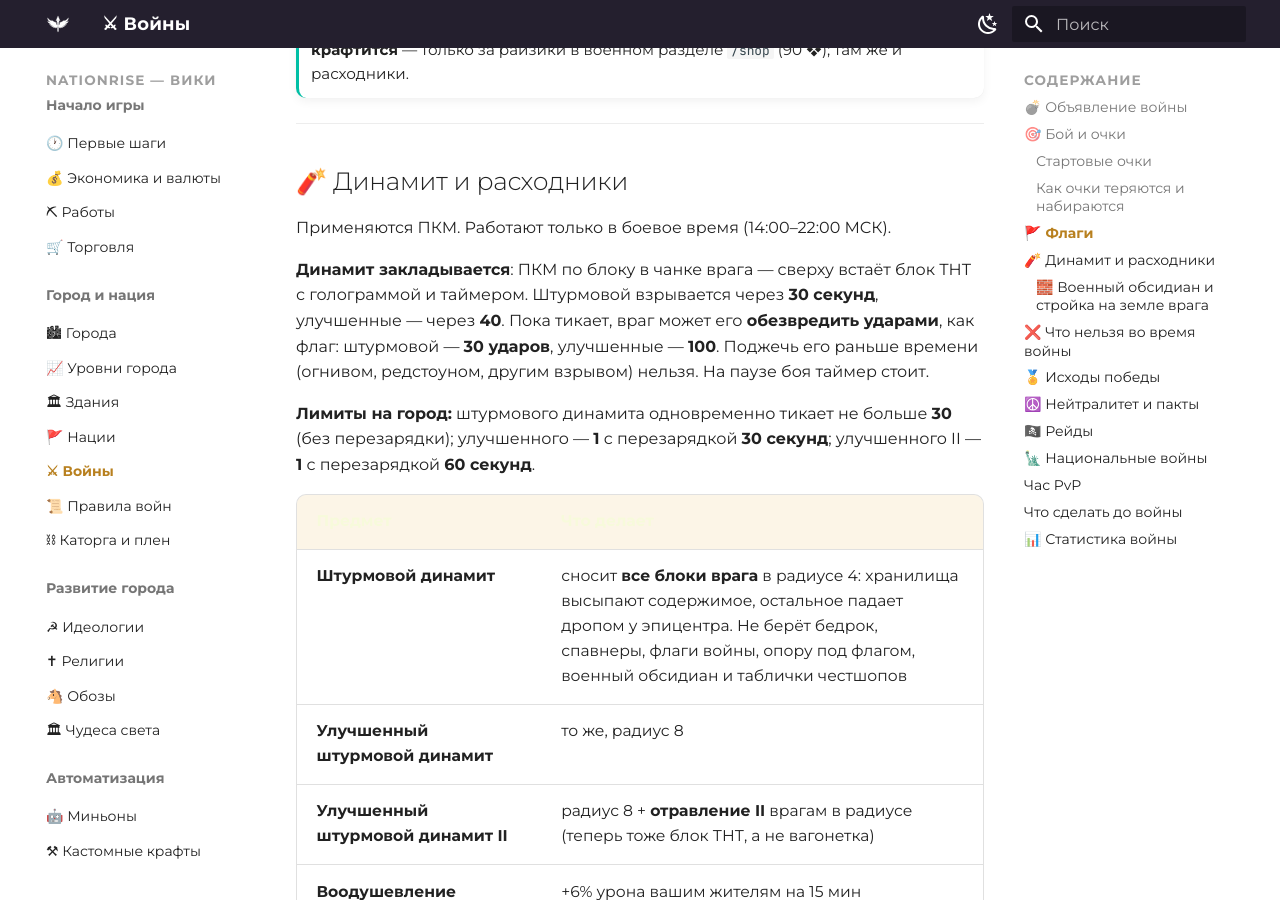
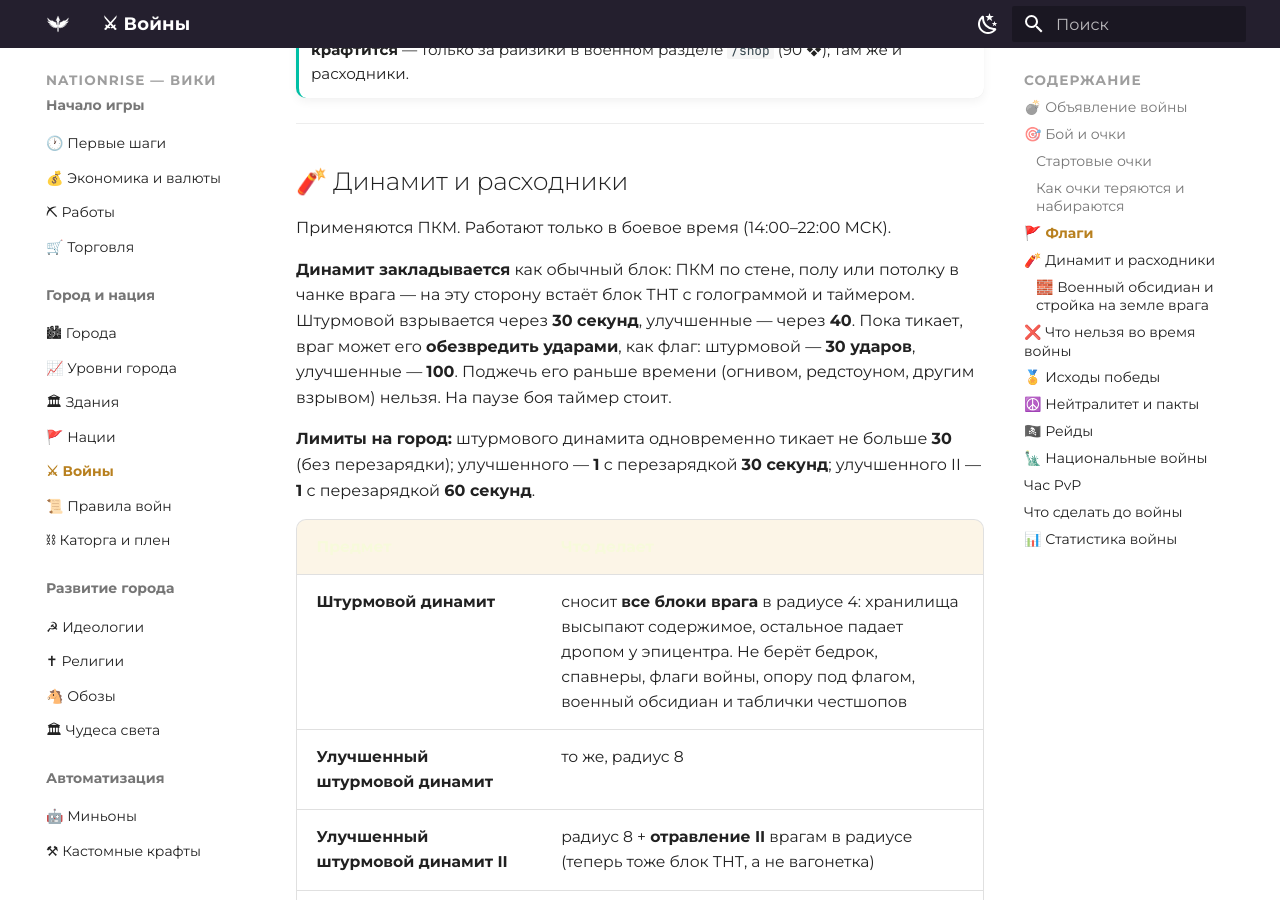
Before and after one commit to zixSSSed/NationRise-Wiki-RU, an MkDocs documentation site: the page built from docs/war.md, in a window 1280 px wide and 900 px high, scrolled down 4622 px. Built offline with MkDocs 1.6.1 and Material for MkDocs 9.7.7, drawn with Linux system fonts in a browser that asks for light colours.

Commit message:
Войны: динамит закладывается на кликнутую сторону
Co-Authored-By: Claude Opus 5.5 <noreply@anthropic.com>

```diff
--- a/docs/war.md
+++ b/docs/war.md
@@ -125,8 +125,8 @@
 
 Применяются ПКМ. Работают только в боевое время (14:00–22:00 МСК).
 
-**Динамит закладывается**: ПКМ по блоку в чанке врага — сверху встаёт блок ТНТ с голограммой
-и таймером. Штурмовой взрывается через **30 секунд**, улучшенные — через **40**. Пока тикает, враг
+**Динамит закладывается** как обычный блок: ПКМ по стене, полу или потолку в чанке врага — на эту
+сторону встаёт блок ТНТ с голограммой и таймером. Штурмовой взрывается через **30 секунд**, улучшенные — через **40**. Пока тикает, враг
 может его **обезвредить ударами**, как флаг: штурмовой — **30 ударов**, улучшенные — **100**.
 Поджечь его раньше времени (огнивом, редстоуном, другим взрывом) нельзя. На паузе боя таймер стоит.
 
```
